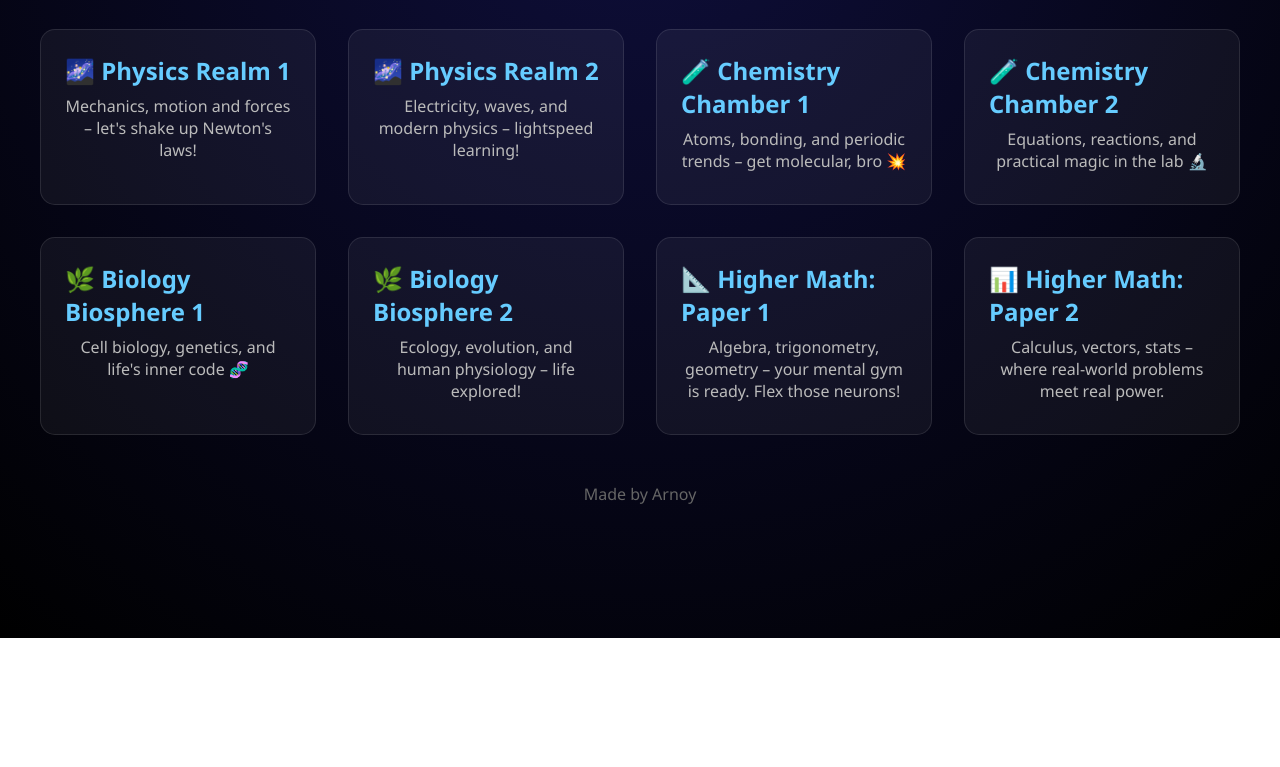
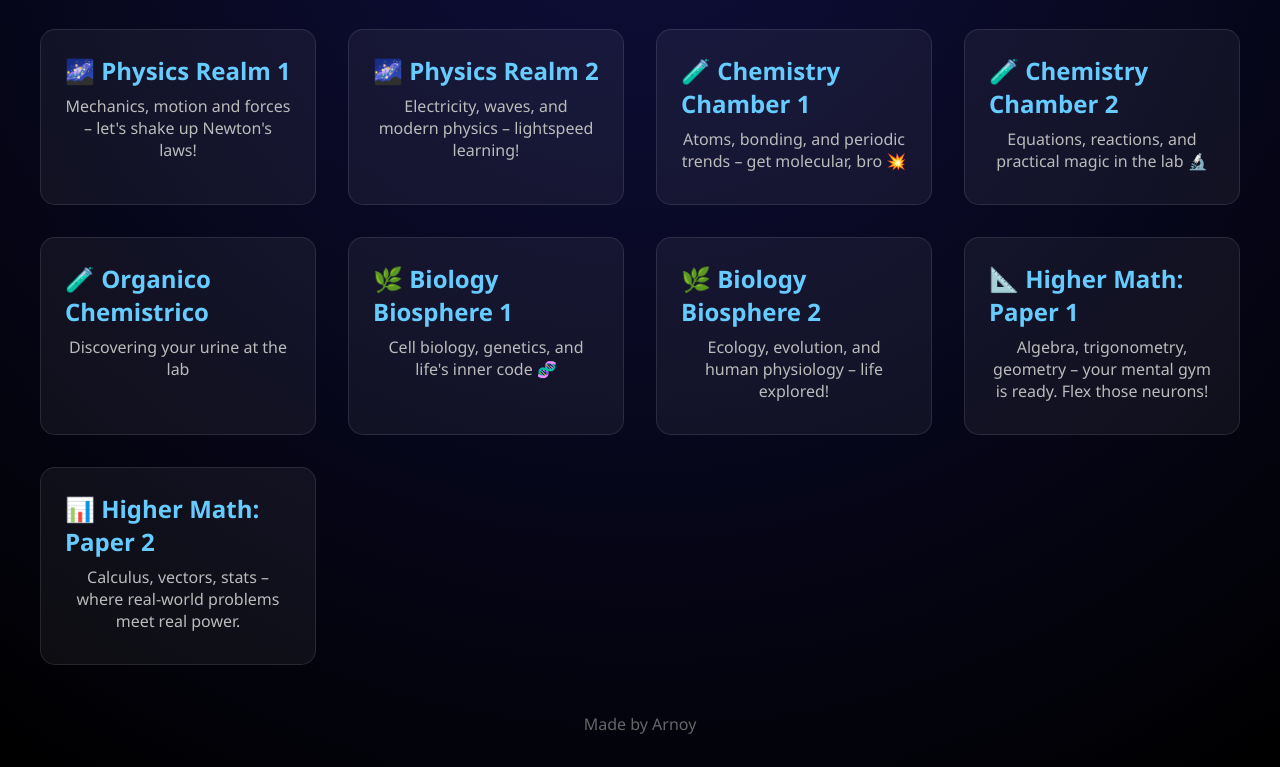
Before and after one commit to arnoy-joking/courseindexbp, a plain HTML site: page index.html in a window 1280 px wide. Shown: the part 162-929 px from the top of the page. Before the commit the page ends 800 px from the top, so only its background shows below. Drawn offline with Linux system fonts and the light colour scheme.

Commit message:
Update index.html

```diff
--- a/index.html
+++ b/index.html
@@ -132,6 +132,10 @@ of reason, reaction, and revolution.</p>
       <h2>🧪 Chemistry Chamber 2</h2>
       <p>Equations, reactions, and practical magic in the lab 🔬</p>
     </a>
+     <a class="card" href="https://arnoy-joking.github.io/organicochemistrico/">
+      <h2>🧪 Organico Chemistrico</h2>
+      <p>Discovering your urine at the lab</p>
+    </a>
 
     <!-- Biology Biosphere -->
     <a class="card" href="https://arnoy-joking.github.io/biology1st/">
```
